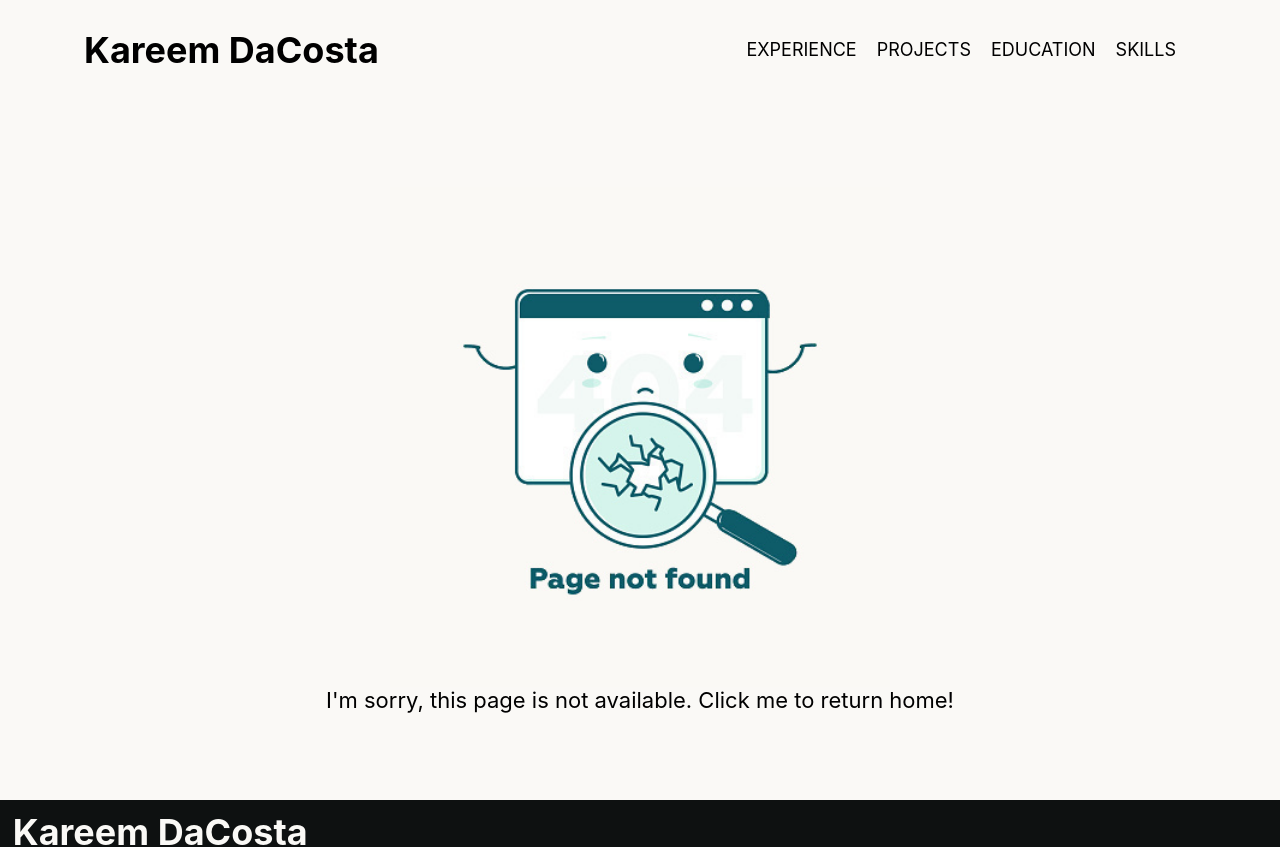
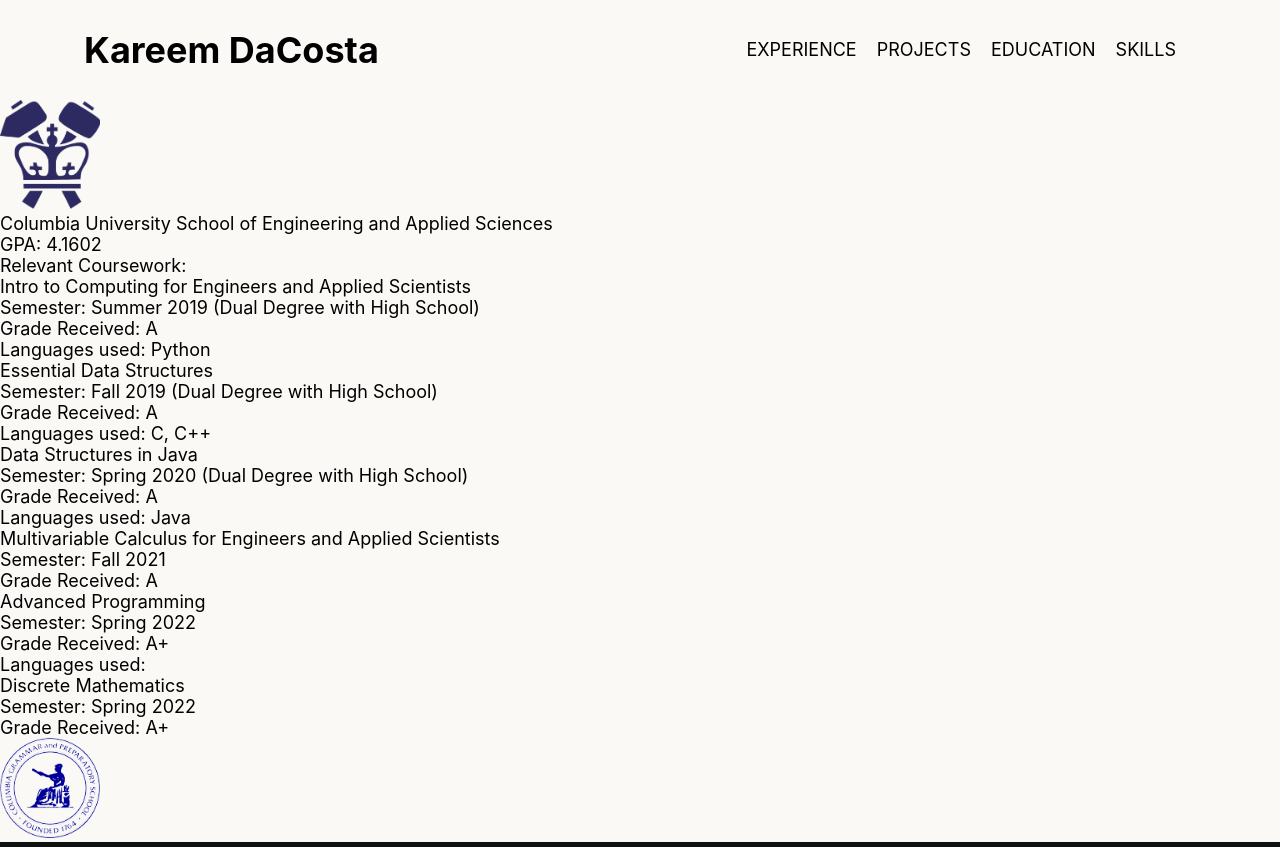
Before and after one commit to KareemDaCosta/kareem-dacosta-personal-website, a React (Create React App) app: page /education in a window 1280 px wide. Shown: the top 847 px of the page. Built offline with nearby package versions, Linux system fonts and the light colour scheme.

Commit message:
Began implementing Education.jsx

```diff
--- a/src/components/App/App.css
+++ b/src/components/App/App.css
@@ -32,3 +32,9 @@
   flex-direction: column;
   min-height: 100vh;
 }
+
+ul, ol {
+  padding: 0;
+  margin: 0;
+  list-style-type: none;
+}
--- a/src/components/App/App.jsx
+++ b/src/components/App/App.jsx
@@ -7,6 +7,7 @@
 import Footer from '../Footer/Footer';
 import Experience from "../Experience/Experience"
 import Projects from "../Projects/Projects"
+import Education from "../Education/Education"
 
 export default function App() {
   return (
@@ -17,6 +18,7 @@
           <Route path="/" element={<Home />} />
           <Route path="/experience" element={<Experience />} />
           <Route path="/projects" element={<Projects />} />
+          <Route path ="/education" element={<Education />} />
           <Route path="*" element={<NotFound />} />
         </Routes>
         <Footer />
--- /dev/null
+++ b/src/components/Education/Education.css
@@ -0,0 +1,3 @@
+.education-logo-wrapper {
+    width: 100px;
+}
--- /dev/null
+++ b/src/components/Education/Education.jsx
@@ -0,0 +1,90 @@
+import "./Education.css"
+import columbiaLogo from "../../images/education/Columbia_Engineering_logo.png"
+import cgpsLogo from "../../images/education/CGPS.png"
+
+const columbiaRelevantCourses = [
+    {
+        title: "Intro to Computing for Engineers and Applied Scientists",
+        grade: "A",
+        language: "Python",
+        date: "Summer 2019 (Dual Degree with High School)"
+    },
+    {
+        title: "Essential Data Structures",
+        grade: "A",
+        language: "C, C++",
+        date: "Fall 2019 (Dual Degree with High School)"
+    },
+    {
+        title: "Data Structures in Java",
+        grade: "A",
+        language: "Java",
+        date: "Spring 2020 (Dual Degree with High School)"
+    },
+    {
+        title: "Multivariable Calculus for Engineers and Applied Scientists",
+        grade: "A",
+        date: "Fall 2021"
+    },
+    {
+        title: "Advanced Programming",
+        grade: "A+",
+        language: "",
+        date: "Spring 2022"
+    },
+    {
+        title: "Discrete Mathematics",
+        grade: "A+",
+        date: "Spring 2022"
+    }
+]
+
+export default function Education() {
+    return (
+        <div className="education">
+            <div className="education-card">
+                <div className="education-logo-wrapper">
+                    <img className="education-logo" src={columbiaLogo} alt="Columbia School of Engineering and Applied Science"/>
+                </div>
+                <div className="education-name">
+                    Columbia University School of Engineering and Applied Sciences
+                </div>
+                <div className="gpa">
+                    GPA: 4.1602
+                </div>
+                <div className="education-coursework-wrapper">
+                    <div className="education-coursework-header">
+                        Relevant Coursework:
+                    </div>
+                    <ul className="education-coursework">
+                        {columbiaRelevantCourses.map((course, i) => {
+                            return (
+                                <li className="education-course" key={i}>
+                                    <div className="education-course-title">
+                                        {course.title}
+                                    </div>
+                                    <div className="education-course-date">
+                                        Semester: {course.date}
+                                    </div>
+                                    <div className="education-course-grade">
+                                        Grade Received: {course.grade}
+                                    </div>
+                                    {course.hasOwnProperty("language") ?
+                                    <div className="education-course-language">
+                                        Languages used: {course.language}
+                                    </div> :
+                                    ""}
+                                </li>
+                            )
+                        })}
+                    </ul>
+                </div>
+            </div>
+            <div className="education-card">
+                <div className="education-logo-wrapper">
+                    <img className="education-logo" src={cgpsLogo} alt="Columbia School of Engineering and Applied Science"/>
+                </div>
+            </div>
+        </div>
+    )
+}
```
Also changed, not shown: src/images/education/CGPS.png (added), src/images/education/Columbia_Engineering_logo.png (added).
